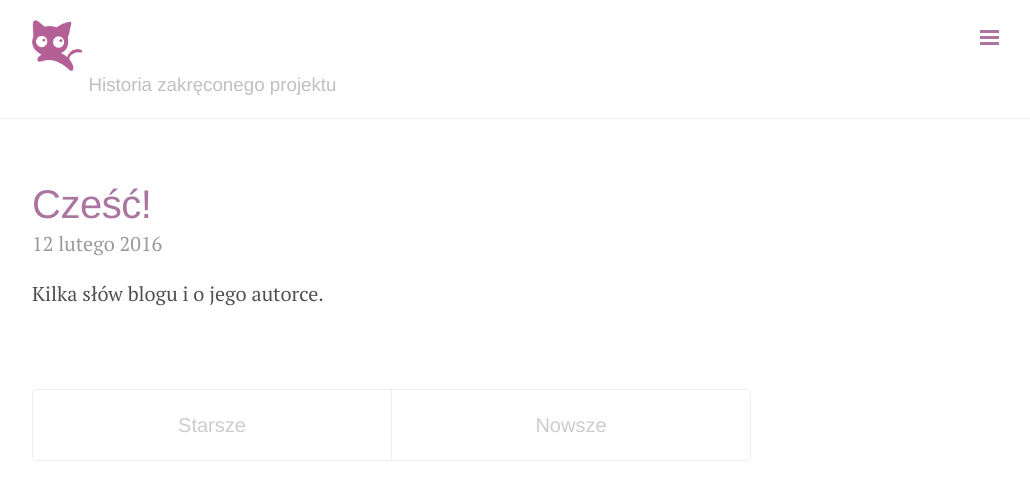
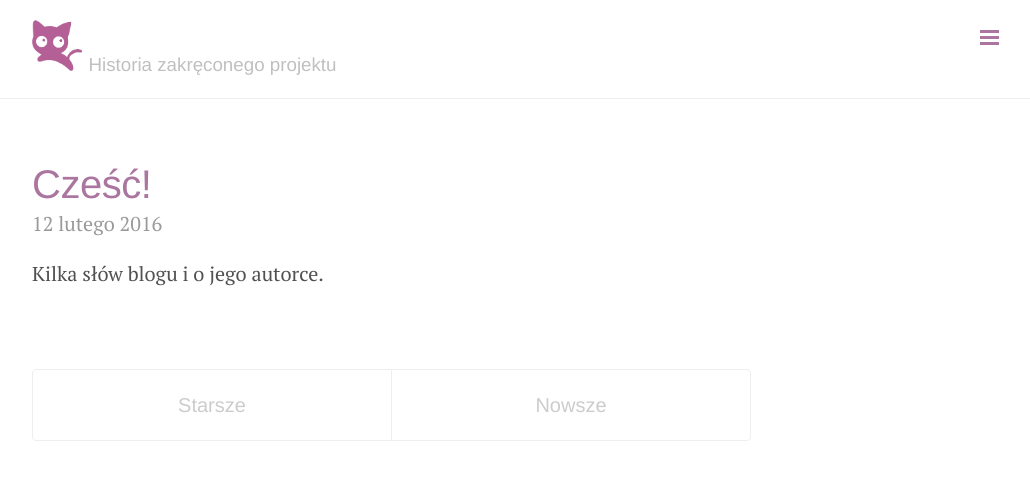
Before and after one commit to pumiko/pumiko.github.io, a Jekyll site: the page built from index.html, in a window 1280 px wide. Shown: the top 500 px of the page, without its empty margins (248-1278 px from the left). Built offline with Jekyll 4.4.1, drawn with Linux system fonts in a browser that asks for light colours; nearby versions of some CDN libraries; the list of posts is cut into pages by our own code.

Commit message:
Poprawa styli dla obrazka

```diff
--- a/_layouts/default.html
+++ b/_layouts/default.html
@@ -13,7 +13,7 @@
       <div class="masthead">
         <div class="container">
           <h3 class="masthead-title">
-            <a href="/" title="Home"><img class="pumiko-icon" src="/public/pumiko.png" alt="pumiko icon" style="display:inline-block;width:50px;height:51px;"></a>
+            <a href="/" title="Home"><img class="pumiko-icon" src="/public/pumiko.png" alt="pumiko icon" style="margin: 0 0 0 0;display:inline-block;width:50px;height:51px;"></a>
             <small>{{ site.tagline }}</small>
           </h3>
         </div>
```
